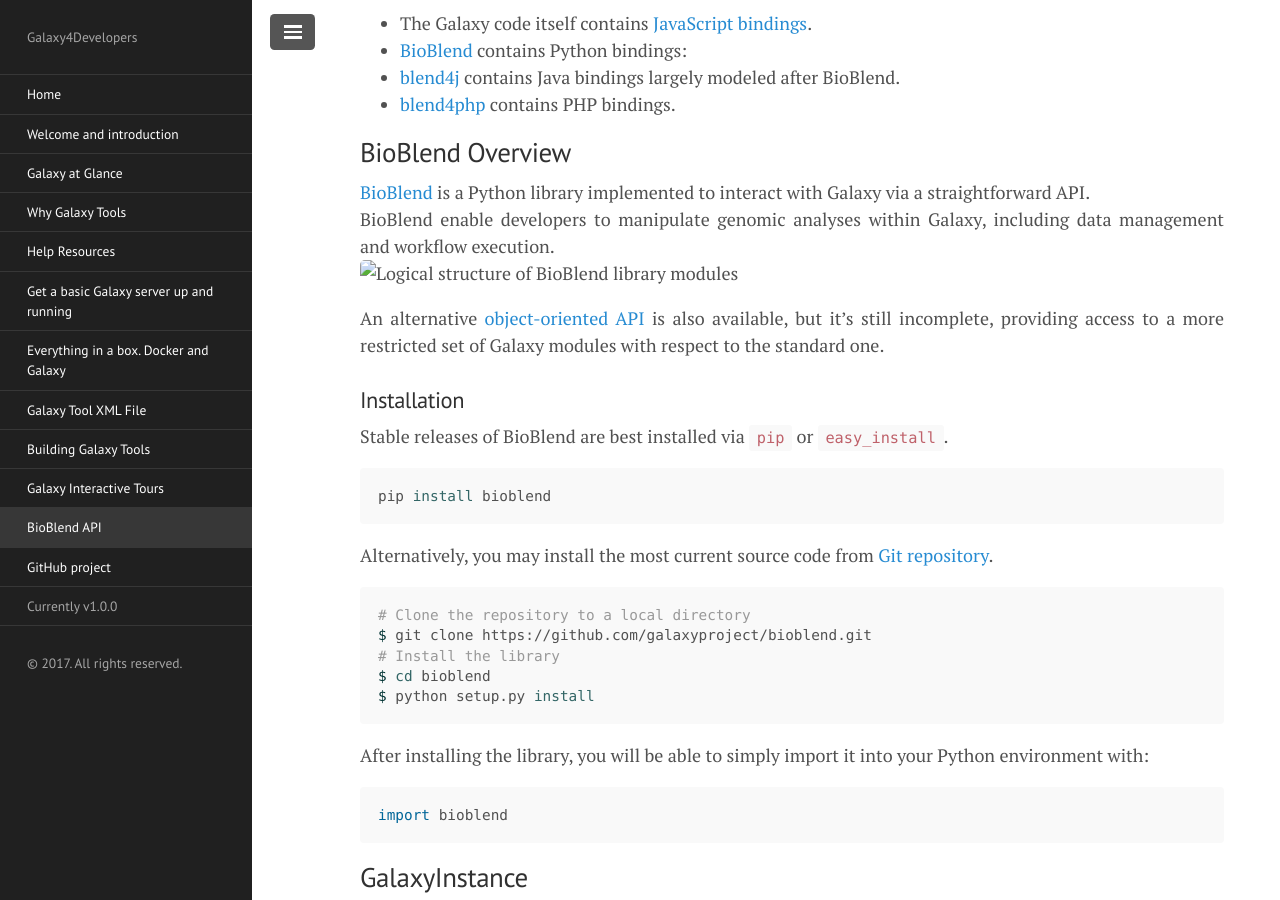
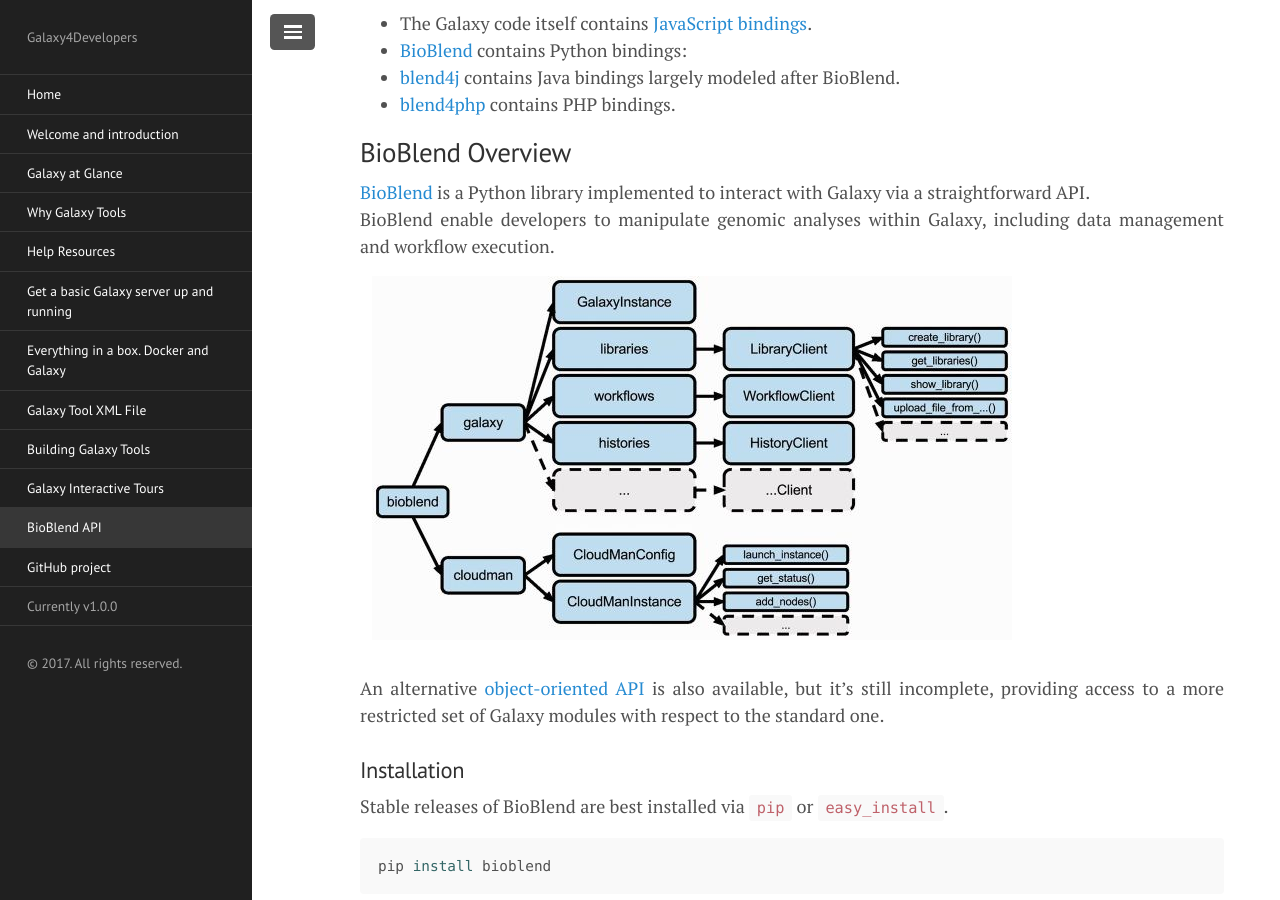
Before and after one commit to crs4/Galaxy4Developers, a Jekyll site: the page built from lectures/10.api.md, in a window 1280 px wide and 900 px high, scrolled down 3125 px. Built offline with Jekyll 4.4.1, drawn with Linux system fonts in a browser that asks for light colours; nearby versions of some CDN libraries.

Commit message:
Imges url

````diff
--- a/lectures/10.api.md
+++ b/lectures/10.api.md
@@ -27,7 +27,7 @@ Various language specific libraries for interfacing with the Galaxy API have bee
 ## BioBlend Overview
 [BioBlend](https://bioblend.readthedocs.io/en/latest/api_docs/galaxy/all.html) is a Python library implemented to interact with Galaxy via a straightforward API.
 BioBlend enable developers to manipulate genomic analyses within Galaxy, including data management and workflow execution.
-![Logical structure of BioBlend library modules](images/BioBlend_Logical_Strurcuture.png)
+![Logical structure of BioBlend library modules]({{site.url}}/images/BioBlend_Logical_Strurcuture.png)
 An alternative [object-oriented API](http://bioblend.readthedocs.io/en/latest/api_docs/galaxy/all.html#objects-api) is also available, but it's still incomplete, providing access to a more restricted set of Galaxy modules with respect to the standard one.
 ### Installation
 Stable releases of BioBlend are best installed via ```pip``` or ```easy_install```.
````
